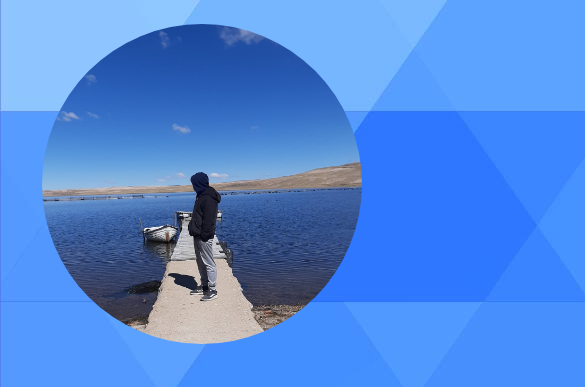
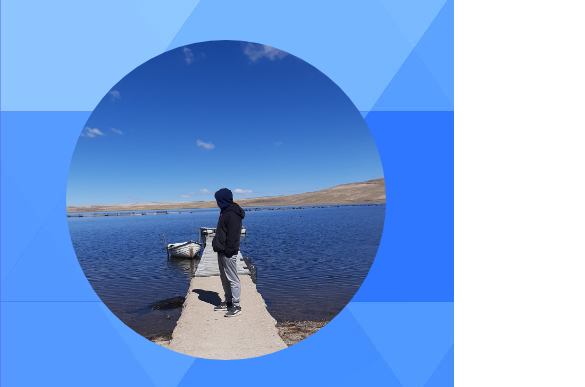
Before and after one commit to JhoyceDa/R1-R2, a plain HTML site: page index.html in a window 390 px wide. Shown: the part 80-467 px from the top of the page, 585 px wide, since content can reach past the window. Drawn offline with Linux system fonts and the light colour scheme.

Commit message:
centrado

```diff
--- a/css/style.css
+++ b/css/style.css
@@ -101,6 +101,10 @@
       font-family: Cambria, Cochin, Georgia, Times, 'Times New Roman', serif;
       width: 50%;
       text-align: center;
+      display: grid;
+      margin: 1rem;
+
+
   }
   .main{
       justify-content: space-between;
@@ -108,6 +112,8 @@
       gap: 5rem;
       font-size: 2rem;
       color: #101dd0;
+
+
   }
   .form{
     font-family: 'Lucida Sans', 'Lucida Sans Regular', 'Lucida Grande', 'Lucida Sans Unicode', Geneva, Verdana, sans-serif;
@@ -126,8 +132,13 @@ input{
     color: rgb(219, 8, 8);
 }
 
-@media(max-width: 1477px){
+@media(max-width:1123px){
     .main{
         display: grid;
+
+
+    }
+    .main-infPer{
+        justify-content: center;
     }
 }
```
